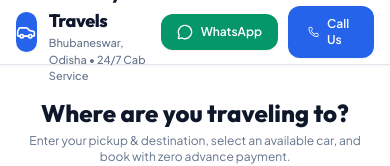
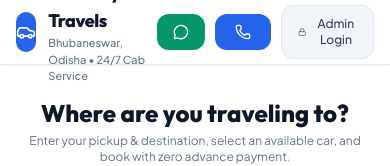
Before and after one commit to biswadeepbiswal/Travels, a React (Vite) app: page / in a window 390 px wide. Shown: the top 166 px of the page. Built offline with nearby package versions, Linux system fonts and the light colour scheme.

Commit message:
Add explicit Admin Login & Customer Mode selection

```diff
--- a/src/App.tsx
+++ b/src/App.tsx
@@ -3,24 +3,28 @@ import { useApp } from './context/AppContext';
 import { Navbar } from './components/common/Navbar';
 import { CustomerView } from './components/customer/CustomerView';
 import { AdminView } from './components/admin/AdminView';
-import { Lock, ShieldCheck, X } from 'lucide-react';
+import { Lock, ShieldCheck, X, KeyRound } from 'lucide-react';
 
 export const App: React.FC = () => {
-  const { isAdminView, setIsAdminView, settings } = useApp();
-  const [showAdminLogin, setShowAdminLogin] = useState(false);
+  const {
+    isAdminView,
+    settings,
+    showAdminLoginModal,
+    setShowAdminLoginModal,
+    loginAdmin
+  } = useApp();
+
   const [pin, setPin] = useState('');
   const [loginError, setLoginError] = useState('');
 
   const handleAdminAuth = (e: React.FormEvent) => {
     e.preventDefault();
-    // Default PIN: 1234 or admin
-    if (pin === '1234' || pin.toLowerCase() === 'admin') {
-      setIsAdminView(true);
-      setShowAdminLogin(false);
+    const success = loginAdmin(pin);
+    if (success) {
       setPin('');
       setLoginError('');
     } else {
-      setLoginError('Incorrect PIN. (Default PIN is 1234)');
+      setLoginError('Incorrect PIN! (Default PIN is 1234)');
     }
   };
 
@@ -29,7 +33,7 @@ export const App: React.FC = () => {
       {/* Top Navbar */}
       <Navbar />
 
-      {/* Main Content: Customer View (Default) OR Admin Panel */}
+      {/* Main Content Area */}
       <main className="flex-1">
         {isAdminView ? <AdminView /> : <CustomerView />}
       </main>
@@ -52,40 +56,47 @@ export const App: React.FC = () => {
                 WhatsApp Us
               </a>
               <span>•</span>
-              {/* Discreet Owner Login */}
               <button
-                onClick={() => setShowAdminLogin(true)}
-                className="text-slate-400 hover:text-slate-700 flex items-center gap-1 cursor-pointer transition-colors"
-                title="Agency Admin Login"
+                onClick={() => setShowAdminLoginModal(true)}
+                className="text-slate-500 hover:text-blue-600 font-medium flex items-center gap-1 cursor-pointer transition-colors"
               >
                 <Lock className="w-3 h-3" />
-                <span>Owner Login</span>
+                <span>Admin Login</span>
               </button>
             </div>
           </div>
         </footer>
       )}
 
-      {/* Admin Login Modal (PIN protected so customers can't enter) */}
-      {showAdminLogin && (
+      {/* Admin Login Modal */}
+      {showAdminLoginModal && (
         <div className="fixed inset-0 z-50 bg-slate-900/60 backdrop-blur-sm flex items-center justify-center p-4">
           <div className="w-full max-w-sm bg-white rounded-3xl border border-slate-200 shadow-2xl p-6 space-y-4 animate-in fade-in">
+
             <div className="flex items-center justify-between border-b border-slate-100 pb-3">
               <div className="flex items-center gap-2 text-slate-900 font-bold text-sm">
-                <ShieldCheck className="w-4 h-4 text-blue-600" />
-                <span>Agency Admin Access</span>
+                <ShieldCheck className="w-5 h-5 text-blue-600" />
+                <span>Agency Admin Login</span>
               </div>
               <button
-                onClick={() => { setShowAdminLogin(false); setLoginError(''); setPin(''); }}
-                className="p-1 text-slate-400 hover:text-slate-700 rounded-lg"
+                onClick={() => { setShowAdminLoginModal(false); setLoginError(''); setPin(''); }}
+                className="p-1.5 text-slate-400 hover:text-slate-700 rounded-lg hover:bg-slate-100"
               >
                 <X className="w-4 h-4" />
               </button>
             </div>
 
+            <div className="text-center space-y-1">
+              <div className="w-12 h-12 rounded-2xl bg-blue-50 text-blue-600 flex items-center justify-center mx-auto">
+                <KeyRound className="w-6 h-6" />
+              </div>
+              <p className="text-xs text-slate-500">
+                Enter your 4-digit PIN to access fleet & bookings.
+              </p>
+            </div>
+
             <form onSubmit={handleAdminAuth} className="space-y-3">
               <div className="space-y-1">
-                <label className="block text-xs font-bold text-slate-700">Enter Admin PIN</label>
                 <input
                   type="password"
                   required
@@ -93,21 +104,26 @@ export const App: React.FC = () => {
                   placeholder="Enter PIN (Default: 1234)"
                   value={pin}
                   onChange={(e) => setPin(e.target.value)}
-                  className="input-clean text-center font-bold tracking-widest text-sm"
+                  className="input-clean text-center font-bold tracking-widest text-base"
                 />
               </div>
 
               {loginError && (
-                <p className="text-xs text-red-600 font-medium text-center">{loginError}</p>
+                <p className="text-xs text-red-600 font-semibold text-center">{loginError}</p>
               )}
 
               <button
                 type="submit"
                 className="w-full btn-primary py-2.5 text-xs font-bold shadow-md cursor-pointer"
               >
-                Unlock Admin Dashboard
+                Login to Admin Dashboard
               </button>
             </form>
+
+            <div className="p-2.5 rounded-xl bg-slate-50 border border-slate-200 text-center text-[11px] text-slate-500">
+              Default Admin PIN: <strong className="text-slate-800 font-mono">1234</strong>
+            </div>
+
           </div>
         </div>
       )}
--- a/src/components/common/Navbar.tsx
+++ b/src/components/common/Navbar.tsx
@@ -1,34 +1,46 @@
 import React from 'react';
-import { Car, Phone, MessageCircle } from 'lucide-react';
+import { Car, Phone, MessageCircle, Lock, LogOut, ShieldCheck } from 'lucide-react';
 import { useApp } from '../../context/AppContext';
 
 export const Navbar: React.FC = () => {
-  const { settings, isAdminView, setIsAdminView } = useApp();
+  const {
+    settings,
+    isAdminView,
+    setShowAdminLoginModal,
+    logoutAdmin
+  } = useApp();
 
   return (
     <header className="sticky top-0 z-40 w-full bg-white border-b border-slate-200 shadow-sm">
       <div className="max-w-6xl mx-auto px-4 sm:px-6">
         <div className="flex items-center justify-between h-16">
 
-          {/* Logo & Agency Name */}
+          {/* Brand Logo & Name */}
           <div
-            onClick={() => setIsAdminView(false)}
+            onClick={logoutAdmin}
             className="flex items-center gap-3 cursor-pointer select-none"
           >
             <div className="w-10 h-10 rounded-xl bg-blue-600 flex items-center justify-center text-white shadow-sm">
               <Car className="w-5 h-5" />
             </div>
             <div>
-              <span className="font-display font-extrabold text-lg text-slate-900 tracking-tight">
-                {settings.agency_name}
-              </span>
+              <div className="flex items-center gap-2">
+                <span className="font-display font-extrabold text-lg text-slate-900 tracking-tight">
+                  {settings.agency_name}
+                </span>
+                {isAdminView && (
+                  <span className="text-[10px] font-bold bg-amber-100 text-amber-800 px-2 py-0.5 rounded-full border border-amber-200">
+                    Admin
+                  </span>
+                )}
+              </div>
               <p className="text-[11px] text-slate-500 font-medium">
                 {settings.city}, Odisha • 24/7 Cab Service
               </p>
             </div>
           </div>
 
-          {/* Customer Action Buttons */}
+          {/* Action CTAs */}
           <div className="flex items-center gap-2.5">
             {!isAdminView ? (
               <>
@@ -36,27 +48,37 @@ export const Navbar: React.FC = () => {
                   href={`https://wa.me/${settings.whatsapp_number.replace(/\D/g, '')}?text=${encodeURIComponent("Hello " + settings.agency_name + ", I want to book a cab.")}`}
                   target="_blank"
                   rel="noopener noreferrer"
-                  className="btn-whatsapp py-2 px-3.5 text-xs font-semibold"
+                  className="btn-whatsapp py-2 px-3 text-xs font-semibold"
                 >
                   <MessageCircle className="w-4 h-4" />
-                  <span>WhatsApp</span>
+                  <span className="hidden sm:inline">WhatsApp</span>
                 </a>
 
                 <a
                   href={`tel:${settings.phone_primary.replace(/\s+/g, '')}`}
-                  className="btn-primary py-2 px-3.5 text-xs font-semibold"
+                  className="btn-primary py-2 px-3 text-xs font-semibold"
                 >
                   <Phone className="w-4 h-4" />
-                  <span>Call Us</span>
+                  <span className="hidden sm:inline">Call Us</span>
                 </a>
+
+                {/* Clear Admin Login Trigger Button */}
+                <button
+                  onClick={() => setShowAdminLoginModal(true)}
+                  className="btn-secondary py-2 px-3 text-xs font-semibold cursor-pointer"
+                  title="Agency Admin Login"
+                >
+                  <Lock className="w-3.5 h-3.5 text-slate-600" />
+                  <span>Admin Login</span>
+                </button>
               </>
             ) : (
               <button
-                onClick={() => setIsAdminView(false)}
-                className="btn-primary py-2 px-4 text-xs font-semibold cursor-pointer"
+                onClick={logoutAdmin}
+                className="btn-secondary py-2 px-3.5 text-xs font-bold text-slate-700 hover:text-red-600 cursor-pointer flex items-center gap-1.5"
               >
-                <Car className="w-4 h-4" />
-                <span>View Customer Website</span>
+                <LogOut className="w-4 h-4" />
+                <span>Logout (Customer View)</span>
               </button>
             )}
           </div>
--- a/src/context/AppContext.tsx
+++ b/src/context/AppContext.tsx
@@ -28,6 +28,11 @@ interface AppContextType {
 
   isAdminView: boolean;
   setIsAdminView: (v: boolean) => void;
+  loginAdmin: (pin: string) => boolean;
+  logoutAdmin: () => void;
+
+  showAdminLoginModal: boolean;
+  setShowAdminLoginModal: (v: boolean) => void;
 
   bookingModalVehicle: Vehicle | null;
   openBookingModal: (v: Vehicle) => void;
@@ -49,7 +54,10 @@ export const AppProvider: React.FC<{ children: React.ReactNode }> = ({ children
   const [vehicles, setVehicles] = useState<Vehicle[]>(storageService.getVehicles);
   const [bookings, setBookings] = useState<Booking[]>(storageService.getBookings);
 
-  const [isAdminView, setIsAdminView] = useState<boolean>(false);
+  const [isAdminView, setIsAdminView] = useState<boolean>(() => {
+    return localStorage.getItem('mohanty_admin_auth') === 'true';
+  });
+  const [showAdminLoginModal, setShowAdminLoginModal] = useState<boolean>(false);
   const [bookingModalVehicle, setBookingModalVehicle] = useState<Vehicle | null>(null);
 
   const [searchState, setSearchState] = useState<SearchState>({
@@ -108,6 +116,21 @@ export const AppProvider: React.FC<{ children: React.ReactNode }> = ({ children
     setBookings(updated);
   };
 
+  const loginAdmin = (pin: string): boolean => {
+    if (pin.trim() === '1234' || pin.trim().toLowerCase() === 'admin') {
+      setIsAdminView(true);
+      localStorage.setItem('mohanty_admin_auth', 'true');
+      setShowAdminLoginModal(false);
+      return true;
+    }
+    return false;
+  };
+
+  const logoutAdmin = () => {
+    setIsAdminView(false);
+    localStorage.removeItem('mohanty_admin_auth');
+  };
+
   const openBookingModal = (v: Vehicle) => {
     setBookingModalVehicle(v);
   };
@@ -139,6 +162,10 @@ export const AppProvider: React.FC<{ children: React.ReactNode }> = ({ children
       setSearchState,
       isAdminView,
       setIsAdminView,
+      loginAdmin,
+      logoutAdmin,
+      showAdminLoginModal,
+      setShowAdminLoginModal,
       bookingModalVehicle,
       openBookingModal,
       closeBookingModal,
```
